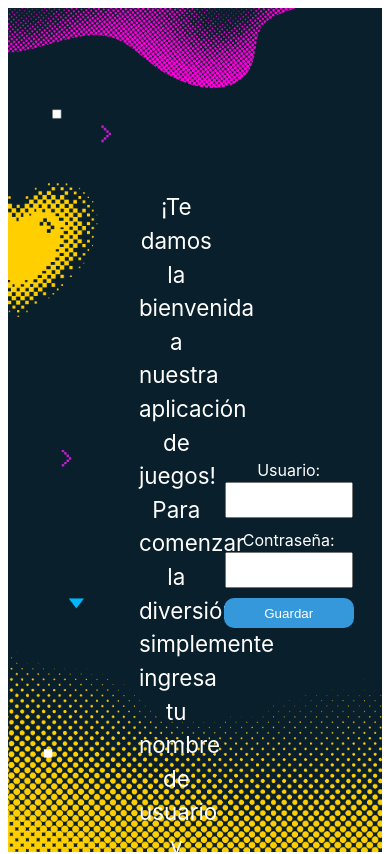
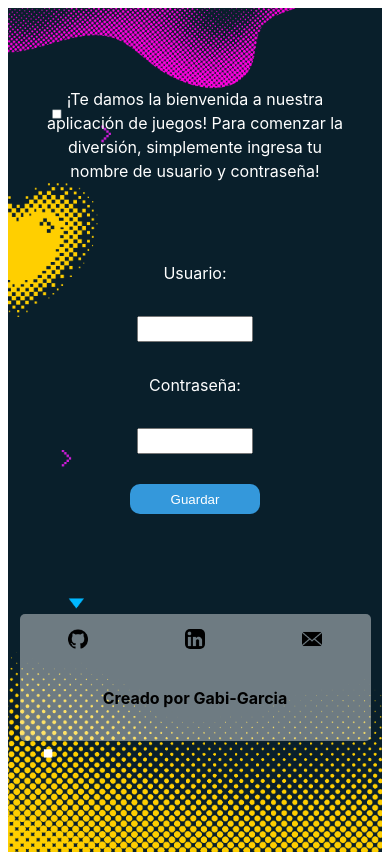
Before and after one commit to Gabi-Garcia/jugando-ando, a React (Vite) app: page / in a window 390 px wide. Shown: the top 854 px of the page. Built offline with nearby package versions, Linux system fonts and the light colour scheme.

Commit message:
Modified: media query footer

```diff
--- a/src/components/Footer/Footer.css
+++ b/src/components/Footer/Footer.css
@@ -54,16 +54,16 @@
     /*MOBILE*/
     @media(min-width: 320px) and (max-width: 768px){
       .footer footer{
-        display: flex;
+      display: flex;
       flex-wrap: wrap;
       flex-direction: column;
       width:90vw;
       margin: auto;
       bottom: 0;
-      background: rgba(255, 255, 255, 0.30);
+      background: rgba(255, 255, 255, 0.411);
       backdrop-filter: blur(0px);
       border-radius: 5px;
-      margin-top:50px;
+      margin-top:70px;
       margin-bottom: 10px;
       position: relative;
       height: 15vh;
@@ -98,9 +98,9 @@
         box-sizing: border-box;
         width: 80%;
         display: flex;
-        padding:5px;
-        font-size: 0.9rem;
-        font-weight: 600;
+        /* padding:5px; */
+        font-size: 1rem;
+        font-weight: 700;
         margin: auto;
         margin-top: 5px;
         justify-content: center;
--- a/src/components/LocalStorage/UserProfile.css
+++ b/src/components/LocalStorage/UserProfile.css
@@ -28,3 +28,42 @@
     height: 30vh;
     /* border: 1px solid yellow; */
 }
+@media (min-width:320px)and (max-width:768px){
+    .cajaForm{
+    text-align: center;
+    width: 90%;
+    height: 60vh;
+    padding-top: 0px;
+    display: flex;
+    flex-direction: column;
+    flex-wrap: wrap;
+    margin-top: 0px;
+    /* border: 1px solid blue; */
+}
+.cajaForm > p{
+    color: white;
+    font-size: 1rem;
+    padding: 0px;
+    width: 90%;
+    margin: auto;
+    /* border: 1px solid red; */
+}
+.cajaForm >.formulario{
+    display: flex;
+    flex-wrap: wrap;
+    flex-direction: column;
+    align-items: center;
+    justify-content: center;
+    gap: 0px;
+    color: white;
+    width: 80%;
+    height: 30vh;
+    /* border: 1px solid yellow; */
+}
+input{
+    margin: auto;
+    width: 40%;
+    height:20px;
+}
+
+}
--- a/src/components/LocalStorage/UserProfile.jsx
+++ b/src/components/LocalStorage/UserProfile.jsx
@@ -48,22 +48,22 @@ const UserProfile = () => {
       <form  className="formulario"onSubmit={handleSubmit}>
         <label>
           Usuario:
+          </label>
           <input
             type="text"
             name="username"
             value={userInfo.username}
             onChange={handleInputChange}
           />
-        </label>
         <label>
         Contraseña:
+        </label>
           <input
             type="text"
             name="password"
             value={userInfo.password}
             onChange={handleInputChange}
           />
-        </label>
         {/* Agrega más campos según sea necesario */}
         <button  className="buttonButton" type="submit">Guardar</button>
       </form>
```
